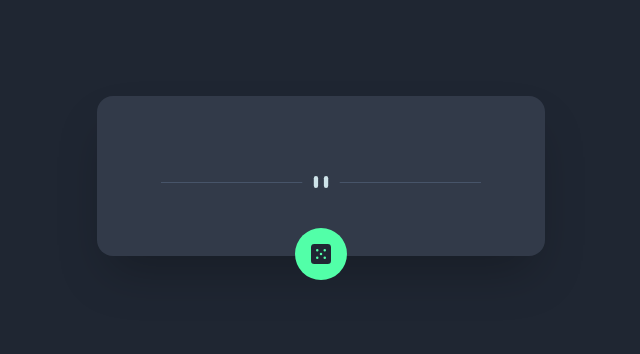
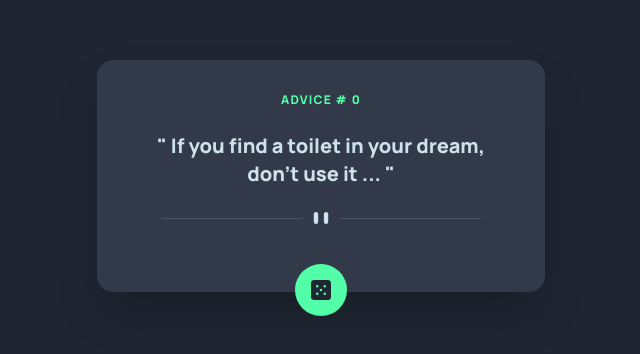
Before and after one commit to chrisgibbo/Advice-Generator-App, a plain HTML site: page index.html in a window 1280 px wide. Shown: the part 224-578 px from the top of the page, without its empty margins (319-959 px from the left). Drawn offline with nearby package versions, Linux system fonts and the light colour scheme.

Commit message:
added dummy text

```diff
--- a/index.html
+++ b/index.html
@@ -12,9 +12,8 @@
 <body class="main-bg flex items-center justify-center h-screen">
 
     <div class="app flex flex-col items-center justify-center pt-8 max-w-md rounded-2xl">
-        <div class="advice-no uppercase tracking-widest text-xs mb-6" id="advice-num"></div>
-        <div class="advice-quote w-9/12 text-center text-xl mb-6" id="advice-quote">
-        </div>
+        <div class="advice-no uppercase tracking-widest text-xs mb-6" id="advice-num">advice # 0</div>
+        <div class="advice-quote w-9/12 text-center text-xl mb-6" id="advice-quote">" If you find a toilet in your dream, don't use it ... "</div>
         <img class="px-16 mb-4" src="images/pattern-divider-desktop.svg" alt="divider">
 
         <button id="advice-btn" class="dice-btn p-4 rounded-full relative top-6">
```
